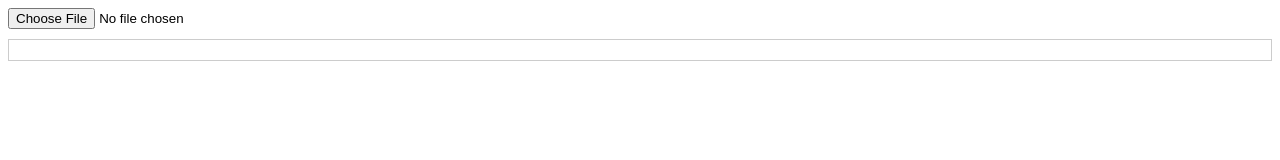
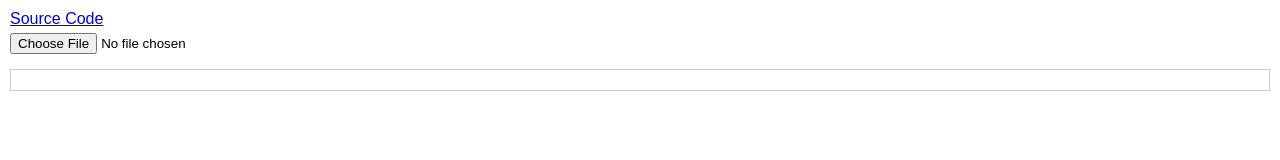
Before and after one commit to Agamya-Samuel/excelToJson, a plain HTML site: page index.html in a window 1280 px wide. Drawn offline with Linux system fonts and the light colour scheme.

Commit message:
added Source Code Link

```diff
--- a/index.html
+++ b/index.html
@@ -15,9 +15,17 @@
             max-height: 850px;
             overflow-y: auto;
         }
+        body {
+            font-family: Arial, sans-serif;
+            margin: 10px;
+            display: flex;
+            flex-direction: column;
+            gap: 5px;
+        }
     </style>
 </head>
 <body>
+    <a href="https://github.com/Agamya-Samuel/excelToJson" target="_blank">Source Code</a>
     <input type="file" id="file-input" />
     <div id="output"></div>
     <script src="https://cdnjs.cloudflare.com/ajax/libs/xlsx/0.18.5/xlsx.full.min.js"></script>
```
